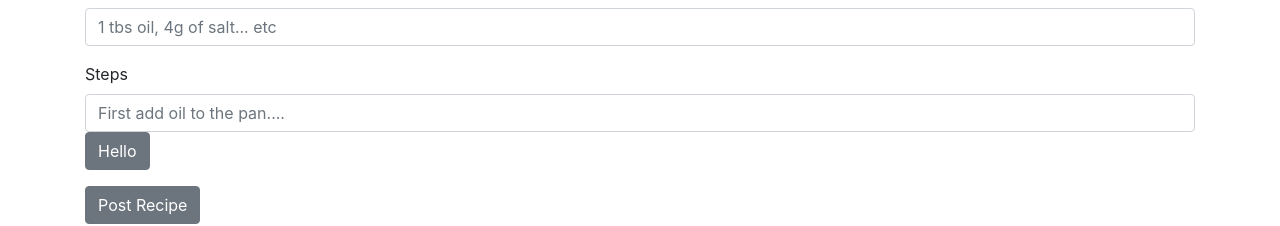
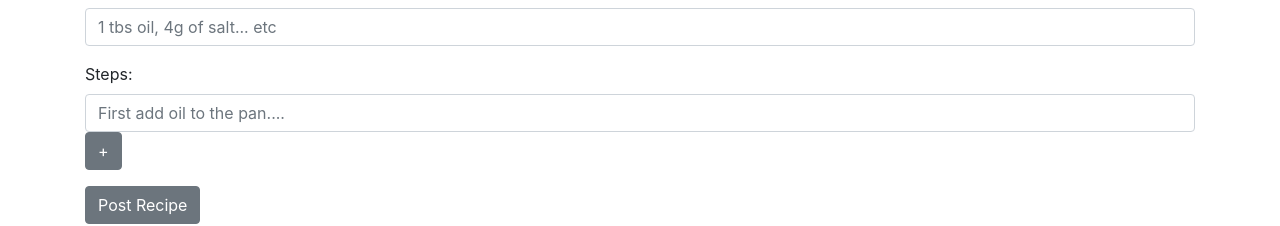
Before and after one commit to Mpinan/React-recipe, a React (Create React App) app in the folder the-recipe/: page /new-recipe in a window 1280 px wide. Shown: the part 282-508 px from the top of the page. Built offline with nearby package versions, Linux system fonts and the light colour scheme; no server answers.

Commit message:
changed name button

```diff
--- a/the-recipe/src/Components/newRecipeForm.jsx
+++ b/the-recipe/src/Components/newRecipeForm.jsx
@@ -176,9 +176,9 @@ class NewRecipeForm extends Component {
               />
             </FormGroup>
             <FormGroup>
-              <Label for="steps">Steps</Label>
+              <Label for="steps">Steps:</Label>
               <Steps onChange={this.onChange} />
-              <Button onClick={this.onClick}>Hello</Button>
+              <Button onClick={this.onClick}>+</Button>
               {this.getSteps()}
             </FormGroup>
             <Button>Post Recipe</Button>
```
